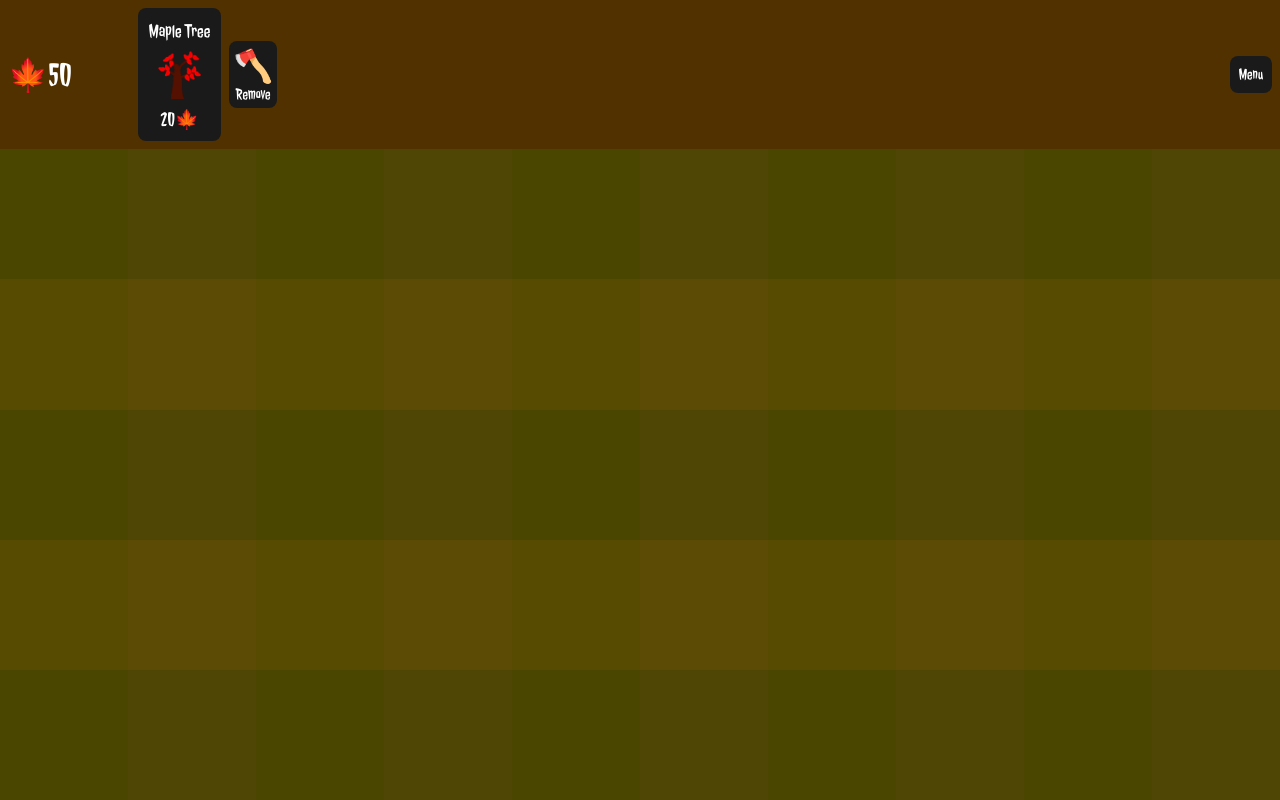
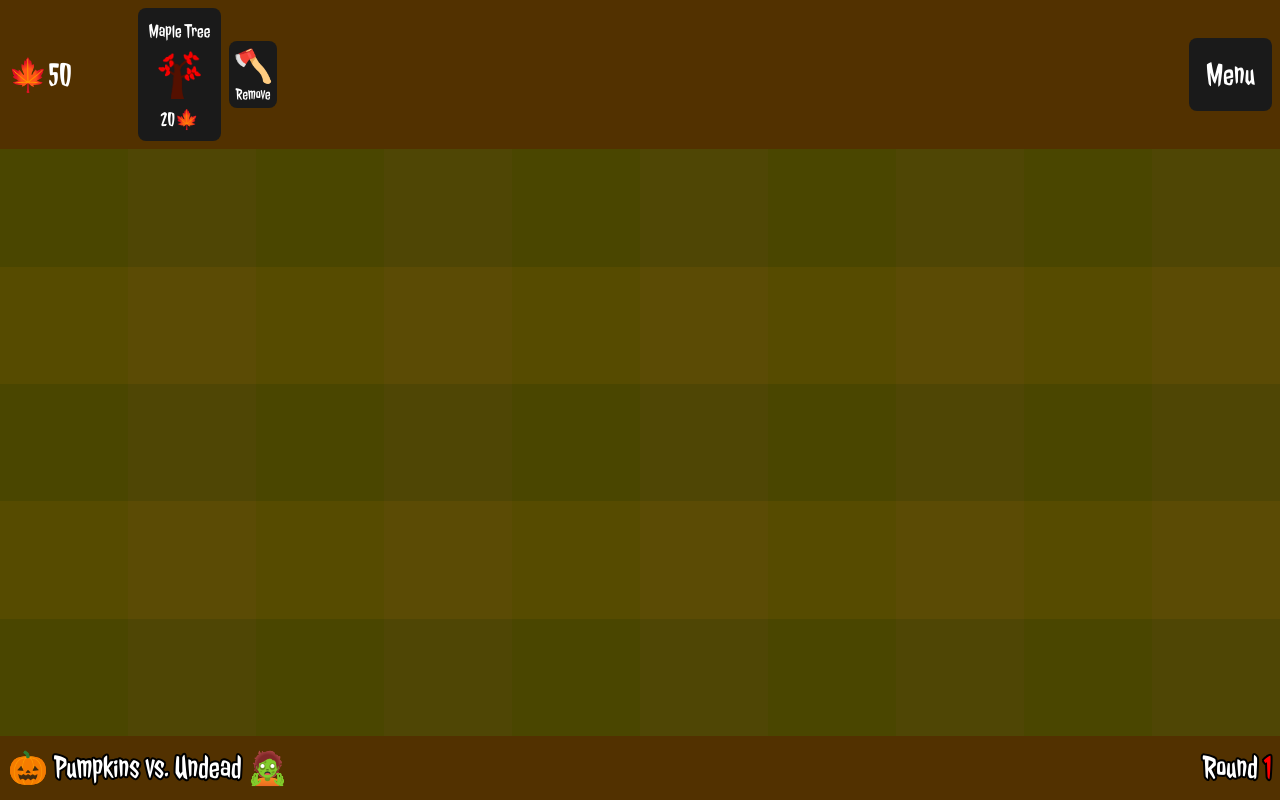
Before and after one commit to Axwabo/pumpkins-vs-undead, a Vue app: page / in a window 1280 px wide. Both pictures are taken after a click on the button "Play". Built offline with nearby package versions, Linux system fonts and the light colour scheme.

Commit message:
stats bar

```diff
--- a/src/components/GameView.vue
+++ b/src/components/GameView.vue
@@ -3,6 +3,7 @@ import NavBar from "./NavBar.vue";
 import Lane from "./Lane.vue";
 import Soundtrack from "./Soundtrack.vue";
 import useGameStore from "../stores/gameStore.ts";
+import Stats from "./Stats.vue";
 
 const { lanes } = useGameStore();
 </script>
@@ -11,6 +12,7 @@ const { lanes } = useGameStore();
     <div id="game">
         <NavBar />
         <Lane v-for="lane in lanes" :lane />
+        <Stats />
     </div>
     <Soundtrack />
 </template>
@@ -20,7 +22,7 @@ const { lanes } = useGameStore();
     width: 100%;
     height: 100%;
     display: grid;
-    grid-template-rows: auto repeat(5, 1fr);
+    grid-template-rows: auto repeat(5, 1fr) auto;
 }
 </style>
 
--- a/src/components/NavBar.vue
+++ b/src/components/NavBar.vue
@@ -46,11 +46,11 @@ const menuDialog = useTemplateRef("menu");
     cursor: grab;
 }
 
+#openMenu {
+    font-size: 2em;
+}
+
 .emoji {
     font-size: 2em;
 }
-
-.separator {
-    flex: 1;
-}
 </style>
--- /dev/null
+++ b/src/components/Stats.vue
@@ -0,0 +1,28 @@
+<script setup lang="ts">
+import { storeToRefs } from "pinia";
+import useGameStore from "../stores/gameStore.ts";
+
+const { round } = storeToRefs(useGameStore());
+</script>
+
+<template>
+    <footer id="stats">
+        <span>🎃 ️Pumpkins vs. Undead 🧟</span>
+        <div class="separator"></div>
+        <span>Round <span class="round">{{ round }}</span></span>
+    </footer>
+</template>
+
+<style scoped>
+#stats {
+    font-size: 2em;
+    display: flex;
+    padding: 0.5rem;
+    -webkit-text-stroke: 4px black;
+    paint-order: stroke fill;
+}
+
+.round {
+    color: red;
+}
+</style>
--- a/src/style.css
+++ b/src/style.css
@@ -61,3 +61,7 @@ button:focus-visible {
     display: grid;
     place-items: center;
 }
+
+.separator {
+    flex: 1;
+}
```
